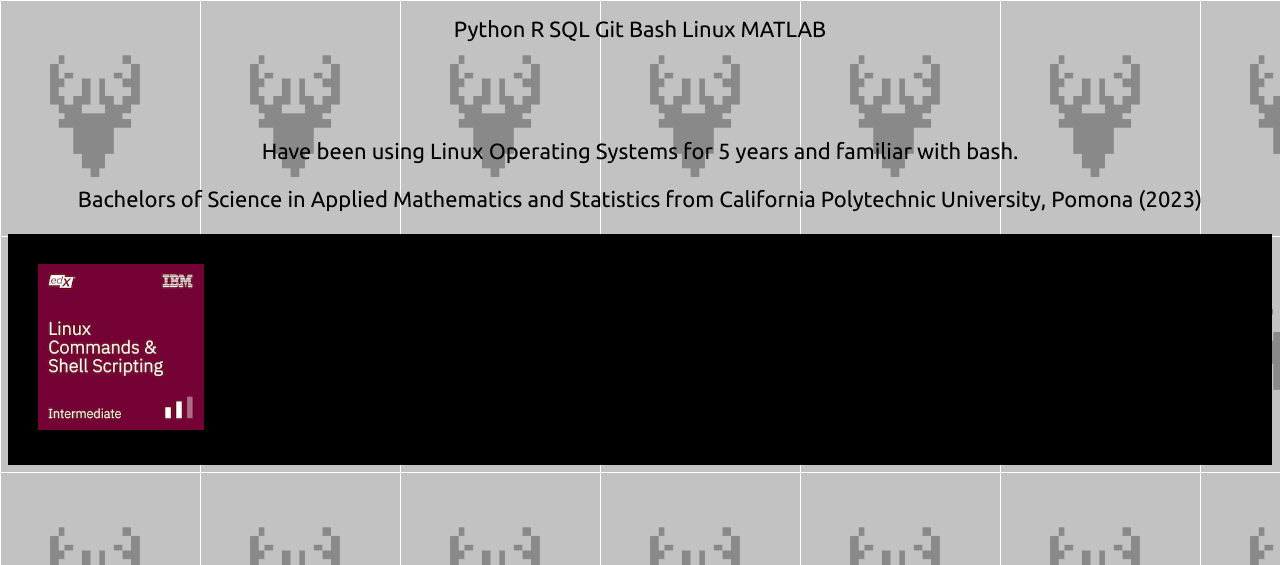
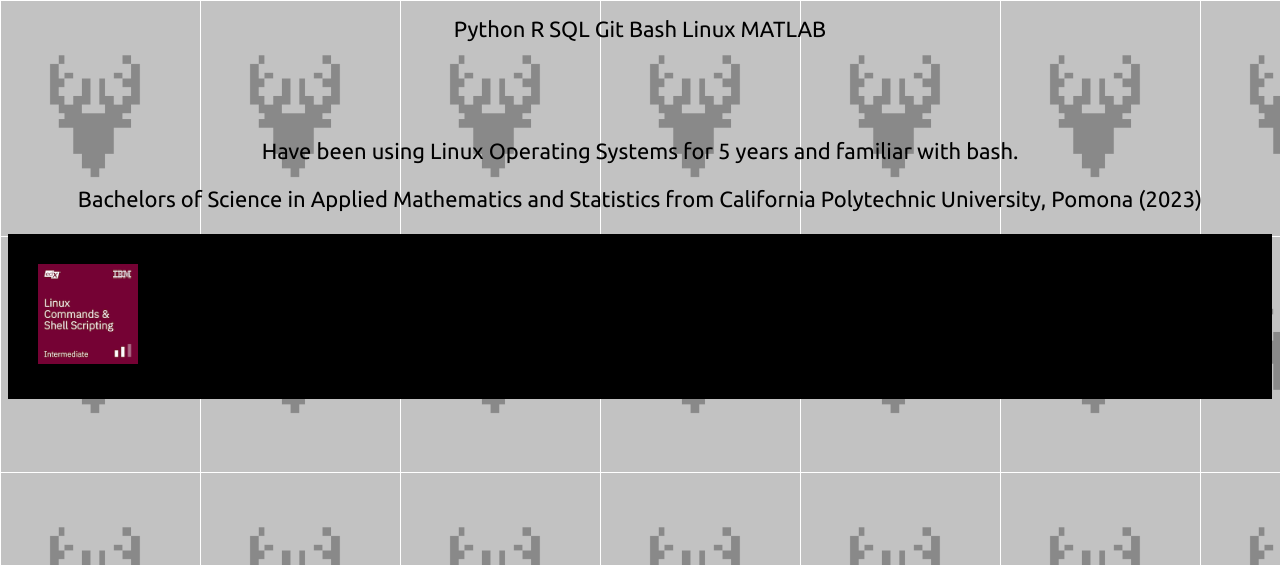
Before and after one commit to cernLabs/cernlabs.github.io, a plain HTML site: page index.html in a window 1280 px wide. Shown: the part 235-800 px from the top of the page. Drawn offline with Linux system fonts and the light colour scheme.

Commit message:
change the size of badges in css

```diff
--- a/style.css
+++ b/style.css
@@ -75,5 +75,5 @@ body {
 
 .badge-container img {
   margin: 10px;
-  width: 166px; /* adjust the size as needed */
+  width: 100px; /* adjust the size as needed */
 }
```
